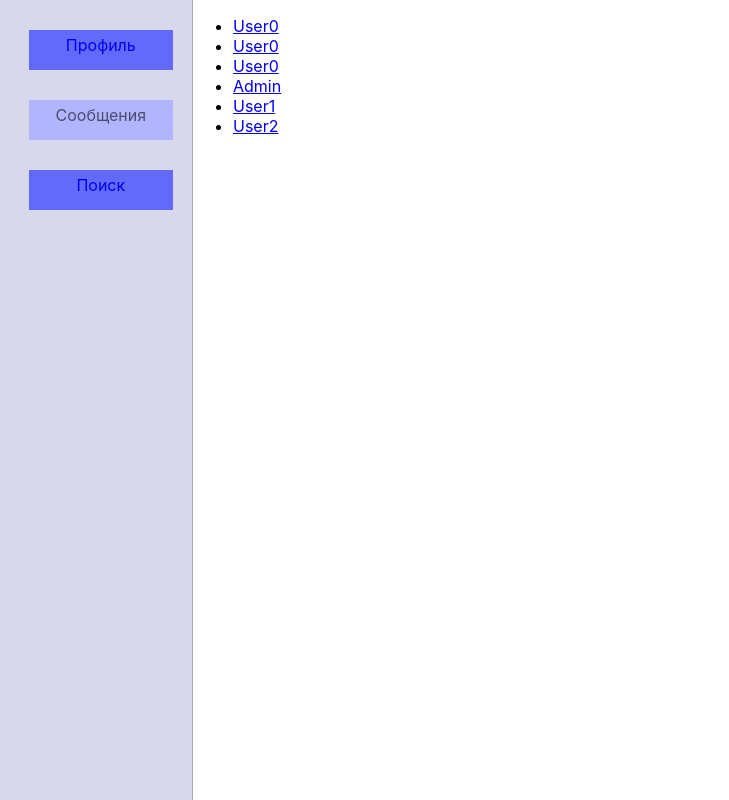
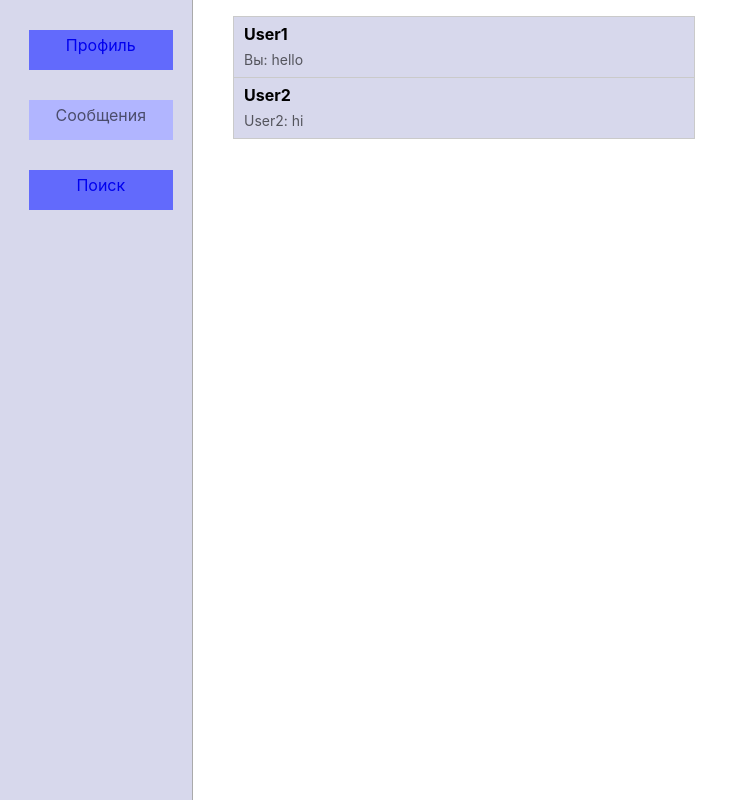
Before and after one commit to Vadim-212/simple-react-social-network, a React (Create React App) app: page /messages in a window 1280 px wide. Shown: the whole page, without its empty margins (0-729 px from the left). Built offline with nearby package versions, Linux system fonts and the light colour scheme.

Commit message:
Added stylesfor ChatList component Added chats display to Chat component

```diff
--- /dev/null
+++ b/src/ChatList.css
@@ -0,0 +1,36 @@
+.ChatList>ul {
+    list-style-type: none;
+}
+
+.ChatList>ul>li>a {
+    display: inline-block;
+    min-width: 250px;
+    width: 450px;
+    height: 50px;
+    text-decoration: none;
+    color: black;
+    background-color: rgb(215, 216, 236);
+    border-top: 1px solid rgb(202, 202, 202);
+    border-left: 1px solid rgb(202, 202, 202);
+    border-right: 1px solid rgb(202, 202, 202);
+    padding: 5px 0 5px 10px;
+    line-height: 25px;
+
+}
+
+.ChatList>ul>li:last-child>a {
+    border-bottom: 1px solid rgb(202, 202, 202);
+}
+
+.ChatList>ul>li>a:visited {
+    color: black;
+}
+
+.ChatList>ul>li>a>div:nth-child(1) {
+    font-weight: bold;
+}
+
+.ChatList>ul>li>a>div:nth-child(2) {
+    font-size: 14px;
+    color: rgba(0, 0, 0, 0.61);
+}
--- a/src/ChatList.js
+++ b/src/ChatList.js
@@ -2,17 +2,21 @@ import React from 'react'
 import User from './User'
 import { Link } from 'react-router-dom'
 import { connect } from 'react-redux'
-import { fetchUsers } from './model/actions'
+import { fetchUsers, fetchMessages, getMessagesByUserId, loginSuccess } from './model/actions'
+import './ChatList.css'
 
 
 class ChatList extends React.Component {
     constructor(props) {
         super(props)
-        this.setState({ users: [] })
+        this.state = { users: [], messages: [] }
     }
 
     componentDidMount() {
+        this.props.loginUser(0)
         this.props.loadUsers()
+        this.props.loadMessages()
+        this.props.loadMessagesByUserId()
     }
 
     // componentWillReceiveProps(nextProps) {
@@ -21,26 +25,26 @@ class ChatList extends React.Component {
 
     render() {
         return(
-            <div className=".ChatList">
+            <div className="ChatList">
                 <ul>
-                    <li>
-                        <Link to="/chat">
-                            <User user={{name: "User0"}}/>
-                        </Link>
-                    </li>
-                    <li>
-                        <Link to="/chat">
-                            <User user={{name: "User0"}}/>
-                        </Link>
-                    </li>
-                    <li>
-                        <Link to="/chat">
-                            <User user={{name: "User0"}}/>
-                        </Link>
-                    </li>
-                    { this.props.users.map((val, i) => {
+                    {/* { this.props.users.map((val, i) => {
                         return <li key={i}>
                             <Link to="/chat"><User user={val}/></Link>
+                        </li>
+                    }) } */}
+                    { this.props.users.map((val, i) => {
+                        let newArr = this.props.messages.filter((msg) => (msg.fromUser == val.id && msg.toUser == this.props.logged) || (msg.toUser == val.id && msg.fromUser == this.props.logged))
+                        if(newArr.length == 0){
+                            return
+                        }
+                        return <li key={i}>
+                            <Link to={`/chat/${val.id}`}>
+                                <User user={val}/>
+                                <div>
+                                    { (newArr[newArr.length - 1].fromUser == val.id) ? val.name : "Вы" }
+                                : { (newArr[newArr.length - 1].text.length > 35) ? newArr[newArr.length - 1].text.substr(0,35) + "..." : newArr[newArr.length - 1].text}
+                                </div>
+                            </Link>
                         </li>
                     }) }
                 </ul>
@@ -57,6 +61,15 @@ function mapDispatchToProps(dispatch) {
     return {
         loadUsers: () => {
             dispatch(fetchUsers())
+        },
+        loadMessages: () => {
+            dispatch(fetchMessages())
+        },
+        loadMessagesByUserId: (userId) => {
+            dispatch(getMessagesByUserId(userId))
+        },
+        loginUser: (userId) => {
+            dispatch(loginSuccess(userId))
         }
     }
 }
```
